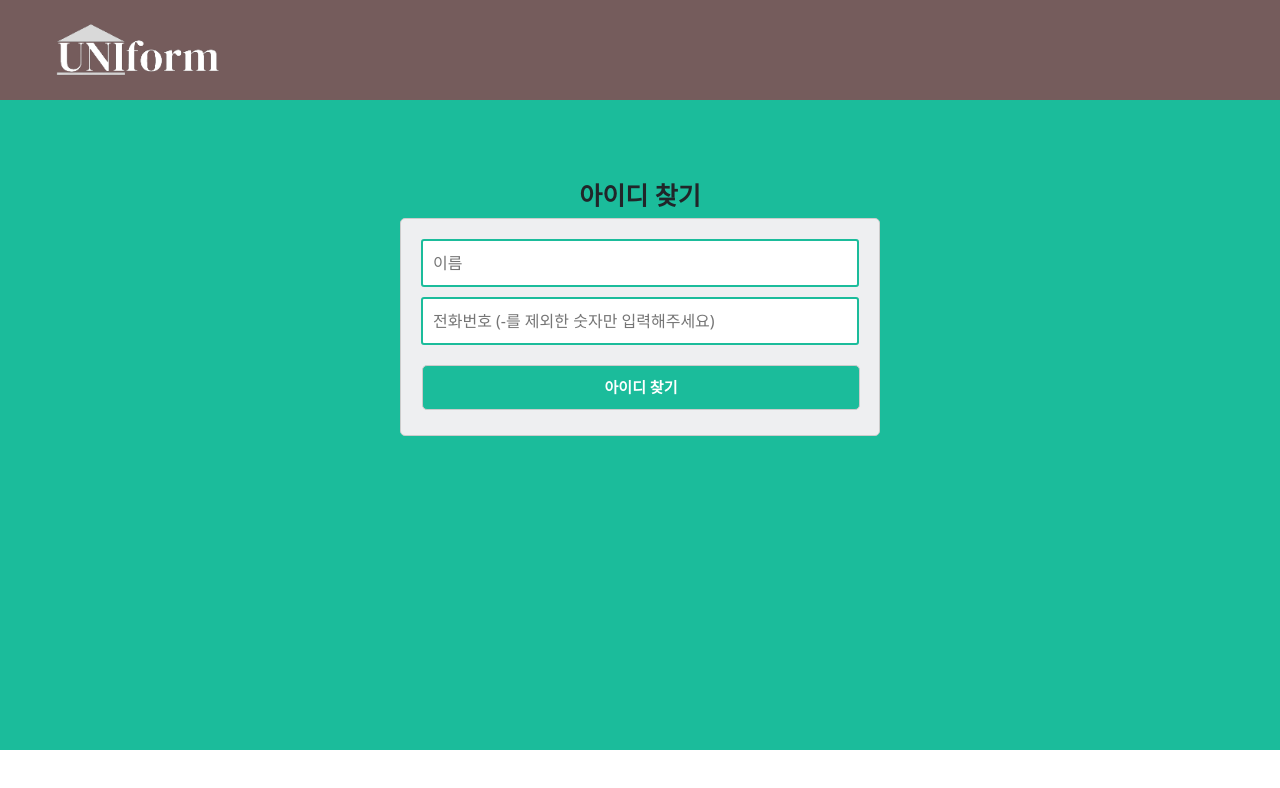
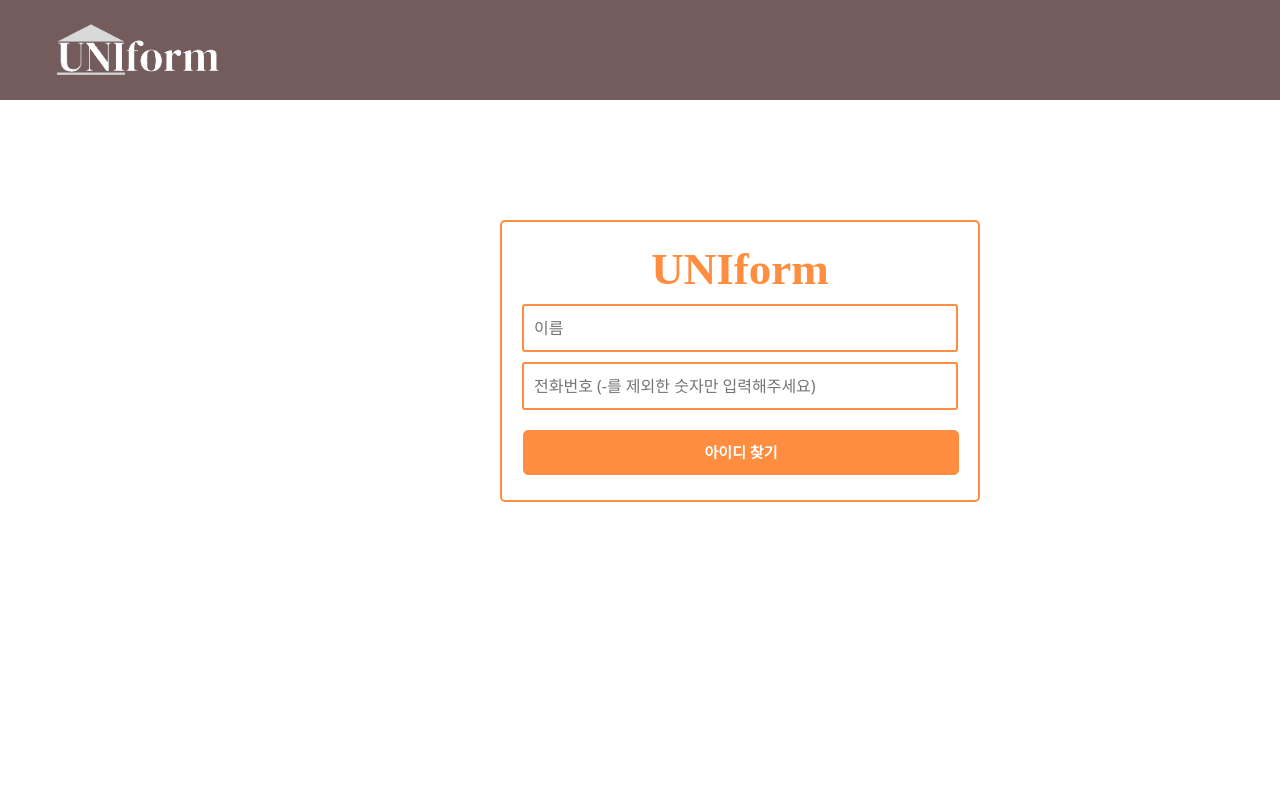
Before and after one commit to Team-Fusion-X/Uniform_FE, a React (Create React App) app: page /idFinder in a window 1280 px wide. Shown: the top 788 px of the page. Built offline with nearby package versions, Linux system fonts and the light colour scheme.

Commit message:
[Design] 팀컬러에 맞게 디자인 수정 및 디자인 관련 js 코드 보완
팀컬러에 맞게 디자인 수정한 코드에요. 확인해주세요.

```diff
--- a/src/login/idFinder.js
+++ b/src/login/idFinder.js
@@ -59,10 +59,10 @@ function IdFinder() {
         <div className="mainBar">
             <div className="mainLogo" />
         </div>
-      <h2>아이디 찾기</h2>
       <form onSubmit={handleSubmit}>
         <div className="formGroup">
           <div className="idFindFormGroup">
+            <h2>UNIform</h2>
             <input
               type="text"
               name="name"
--- a/src/login/loginPage.css
+++ b/src/login/loginPage.css
@@ -1,6 +1,5 @@
 .loginPage {
   height: 750px;
-  background-color: #1BBC9B;
 }
 
 .mainBar {
@@ -19,20 +18,22 @@
   position: relative;
 }
 
-h2 {
-    margin-top: 80px;
-    text-align: center;
-    font-size: 25px;
-    font-weight: bolder;
+form {
+    margin-top: 120px;
+    margin-left: 500px;
+    max-width: 480px;
+    padding: 20px;
+    border: 2px solid #ff8d3f;
+    border-radius: 5px;
+    background-color: white;
 }
 
-form {
-    max-width: 480px;
-    margin: 0 auto;
-    padding: 20px;
-    border: 1px solid #ccc;
-    border-radius: 5px;
-    background-color: #EEEFF1;
+.loginFormGroup h2 {
+    text-align: center;
+    font-family:'Times New Roman', Times, serif;
+    font-size: 45px;
+    font-weight: bolder;
+    color: #ff8d3f;
 }
 
 label {
@@ -46,7 +47,7 @@ input {
     width: 100%;
     padding: 10px;
     margin-bottom: 10px;
-    border: 2px solid #1BBC9B;
+    border: 2px solid #ff8d3f;
     border-radius: 3px;
 }
 
@@ -72,10 +73,9 @@ input {
     margin-top: 10px;
     margin-bottom: 5px;
     margin-left: 1px;
-    border: 1px solid #ccc;
+    border: 1px solid #ff8d3f;
     border-radius: 5px;
-    background-color: #1BBC9B;
-
+    background-color: #ff8d3f;
 }
 
 .belowFormGroup {
@@ -114,6 +114,15 @@ input {
     display: flex;
 }
 
+/*아이디 찾기 페이지*/
+.idFindFormGroup h2 {
+    text-align: center;
+    font-family:'Times New Roman', Times, serif;
+    font-size: 45px;
+    font-weight: bolder;
+    color: #ff8d3f;
+}
+
 .idFind {
     display: flex;
 }
@@ -127,9 +136,18 @@ input {
     margin-top: 10px;
     margin-bottom: 5px;
     margin-left: 1px;
-    border: 1px solid #ccc;
+    border: 1px solid #ff8d3f;
     border-radius: 5px;
-    background-color: #1BBC9B;
+    background-color: #ff8d3f;
+}
+
+/*패스워드 찾기 페이지*/
+.passwordFindFormGroup h2 {
+    text-align: center;
+    font-family:'Times New Roman', Times, serif;
+    font-size: 45px;
+    font-weight: bolder;
+    color: #ff8d3f;
 }
 
 .passwordFindButton {
@@ -141,7 +159,7 @@ input {
     margin-top: 10px;
     margin-bottom: 5px;
     margin-left: 1px;
-    border: 1px solid #ccc;
+    border: 1px solid #ff8d3f;
     border-radius: 5px;
-    background-color: #1BBC9B;
+    background-color: #ff8d3f;
 }
--- a/src/login/loginPage.js
+++ b/src/login/loginPage.js
@@ -118,10 +118,10 @@ function handleSubmit(e) {
       <div className="mainBar">
         <div className="mainLogo" />
       </div>
-      <h2>로그인</h2>
       <form onSubmit={handleSubmit}>
         <div className="formGroup">
           <div className="loginFormGroup">
+            <h2>UNIform</h2>
             <input
               type="text"
               name="userId"
--- a/src/login/passwordFinder.js
+++ b/src/login/passwordFinder.js
@@ -59,10 +59,10 @@ function PasswordFinder() {
         <div className="mainBar">
             <div className="mainLogo" />
         </div>
-      <h2>비밀번호 찾기</h2>
       <form onSubmit={handleSubmit}>
         <div className="formGroup">
           <div className="passwordFindFormGroup">
+            <h2>UNIform</h2>
             <input
               type="text"
               name="userId"
--- a/src/signUp/signUpPage.css
+++ b/src/signUp/signUpPage.css
@@ -1,15 +1,10 @@
 .signUpPage {
-  background-color: #1BBC9B;
+  /*background-color: #1BBC9B;*/
   width: 100%;
   height: 750px;
 }
 
-.loginPage {
-  height: 750px;
-  background-color: #1BBC9B;
-}
-
-.loginBar {
+.mainBar {
   height: 100px;
   width: 100%;
   background-color: #755c5c;
@@ -26,6 +21,14 @@
 }
 
 /*회원가입1 페이지*/
+.signUpFormGroup h2 {
+  text-align: center;
+  font-family:'Times New Roman', Times, serif;
+  font-size: 45px;
+  font-weight: bolder;
+  color: #ff8d3f;
+}
+
 .verificationNumberGroup {
   display: flex;
   gap: 10px;
@@ -43,8 +46,8 @@
   font-size: 12px;
   margin-bottom: 10px;
   border-radius: 5px;
-  background-color: #1BBC9B;
-  border: 2px solid #1BBC9B;
+  background-color: #ff8d3f;
+  border: 2px solid #ff8d3f;
 }
 
 .confirmNumberGroup {
@@ -64,8 +67,8 @@
   font-size: 12px;
   margin-bottom: 10px;
   border-radius: 5px;
-  background-color: #1BBC9B;
-  border: 2px solid #1BBC9B;
+  background-color: #ff8d3f;
+  border: 2px solid #ff8d3f;
 }
 
 .nextButton {
@@ -76,12 +79,20 @@
   padding: 10px;
   margin-bottom: 10px;
   margin-left: 1px;
-  border: 1px solid #ccc;
+  border: 1px solid #ff8d3f;
   border-radius: 5px;
-  background-color: #1BBC9B;
+  background-color: #ff8d3f;
 }
 
 /*회원가입2 페이지*/
+.idPasswordGroup h2 {
+  text-align: center;
+  font-family:'Times New Roman', Times, serif;
+  font-size: 45px;
+  font-weight: bolder;
+  color: #ff8d3f;
+}
+
 .confirmIdGroup {
   display: flex;
   gap: 10px;
@@ -98,9 +109,9 @@
   font-weight: bolder;
   font-size: 12px;
   margin-bottom: 10px;
-  border: 1px solid #ccc;
+  border: 1px solid #ff8d3f;
   border-radius: 5px;
-  background-color: #1BBC9B;
+  background-color: #ff8d3f;
 }
 
 .signUpButton {
@@ -112,7 +123,7 @@
   margin-top: 10px;
   margin-bottom: 10px;
   margin-left: 1px;
-  border: 1px solid #ccc;
+  border: 1px solid #ff8d3f;
   border-radius: 5px;
-  background-color: #1BBC9B;
+  background-color: #ff8d3f;
 }
--- a/src/signUp/signUpPage.js
+++ b/src/signUp/signUpPage.js
@@ -119,10 +119,10 @@ function SignUpPage() {
       <div className="mainBar">
         <div className="mainLogo" />
       </div>
-      <h2>회원가입</h2>
       <form onSubmit={handleSubmit}>
         <div className="formGroup">
           <div className="signUpFormGroup">
+            <h2>UNIform</h2>
             <input
               type="text"
               name="name"
--- a/src/signUp/signUpPage2.js
+++ b/src/signUp/signUpPage2.js
@@ -100,10 +100,10 @@ function SignUpPage2() {
       <div className="mainBar">
         <div className="mainLogo" />
       </div>
-      <h2>회원가입</h2>
       <form onSubmit={handleSubmit}>
         <div className="formGroup">
           <div className="idPasswordGroup">
+            <h2>UNIform</h2>
             <div className="confirmIdGroup">
               <input
                 type="text"
```
